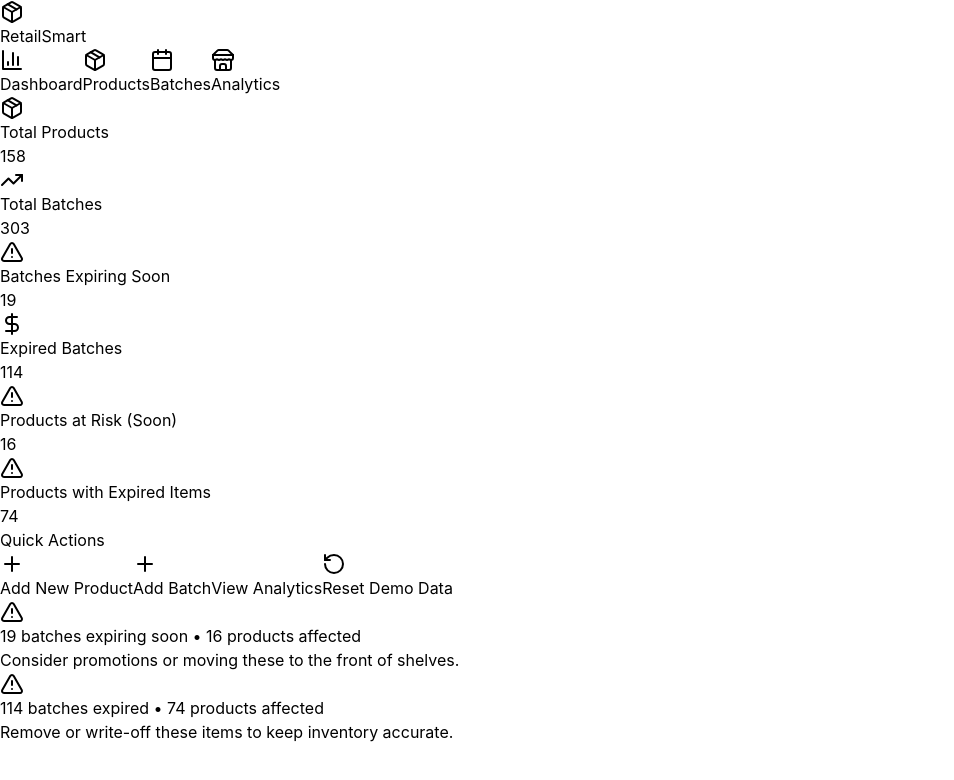
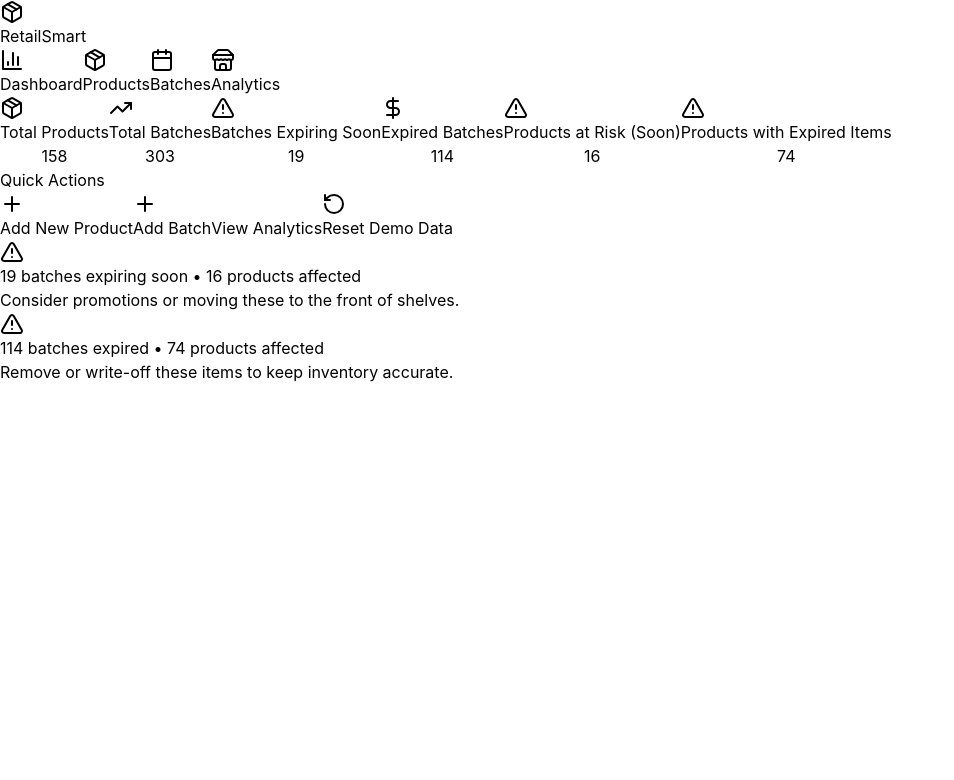
Before and after one commit to sathishlella/retailsmart-mvp, a React (Vite) app: page / in a window 1280 px wide. Shown: the top 780 px of the page, without its empty margins (0-954 px from the left). Built offline with nearby package versions, Linux system fonts and the light colour scheme; the HTML template or start-up script is replaced by a standard one.

Commit message:
Update Dashboard.jsx

```diff
--- a/src/components/Dashboard.jsx
+++ b/src/components/Dashboard.jsx
@@ -1,31 +1,43 @@
 import React from 'react'
 import { AlertTriangle, Package, TrendingUp, DollarSign, Plus, RotateCcw } from 'lucide-react'
 
-const Dashboard = ({ products, batches, onAddProduct, onAddBatch, onViewAnalytics, onResetDemoData }) => {
+const Dashboard = ({
+  products,
+  batches,
+  onAddProduct,
+  onAddBatch,
+  onViewAnalytics,
+  onResetDemoData,
+  // NEW handlers for stat-card clicks
+  onOpenAllProducts,
+  onOpenAllBatches,
+  onOpenProductsAtRiskSoon,
+  onOpenProductsWithExpired,
+  onOpenBatchesExpiringSoon,
+  onOpenBatchesExpired
+}) => {
   const daysUntil = (date) => {
     const d = new Date(date)
     const now = new Date()
     return Math.ceil((d - now) / (1000 * 60 * 60 * 24))
   }
 
-  // Batch-level
   const expiringSoonBatches = batches.filter(b => {
     const d = daysUntil(b.expiryDate)
     return d <= 7 && d > 0
   })
   const expiredBatches = batches.filter(b => daysUntil(b.expiryDate) < 0)
 
-  // Product-level risk
   const expiringSoonProductIds = new Set(expiringSoonBatches.map(b => String(b.productId)))
   const expiredProductIds = new Set(expiredBatches.map(b => String(b.productId)))
 
   const stats = [
-    { label: 'Total Products', value: products.length, icon: Package, cls: 'text-blue-600' },
-    { label: 'Total Batches', value: batches.length, icon: TrendingUp, cls: 'text-indigo-600' },
-    { label: 'Batches Expiring Soon', value: expiringSoonBatches.length, icon: AlertTriangle, cls: 'text-yellow-600' },
-    { label: 'Expired Batches', value: expiredBatches.length, icon: DollarSign, cls: 'text-red-600' },
-    { label: 'Products at Risk (Soon)', value: expiringSoonProductIds.size, icon: AlertTriangle, cls: 'text-yellow-700' },
-    { label: 'Products with Expired Items', value: expiredProductIds.size, icon: AlertTriangle, cls: 'text-red-700' },
+    { key: 'totalProducts', label: 'Total Products', value: products.length, icon: Package, cls: 'text-blue-600', onClick: onOpenAllProducts },
+    { key: 'totalBatches', label: 'Total Batches', value: batches.length, icon: TrendingUp, cls: 'text-indigo-600', onClick: onOpenAllBatches },
+    { key: 'batchesSoon', label: 'Batches Expiring Soon', value: expiringSoonBatches.length, icon: AlertTriangle, cls: 'text-yellow-600', onClick: onOpenBatchesExpiringSoon },
+    { key: 'batchesExpired', label: 'Expired Batches', value: expiredBatches.length, icon: DollarSign, cls: 'text-red-600', onClick: onOpenBatchesExpired },
+    { key: 'productsSoon', label: 'Products at Risk (Soon)', value: expiringSoonProductIds.size, icon: AlertTriangle, cls: 'text-yellow-700', onClick: onOpenProductsAtRiskSoon },
+    { key: 'productsExpired', label: 'Products with Expired Items', value: expiredProductIds.size, icon: AlertTriangle, cls: 'text-red-700', onClick: onOpenProductsWithExpired },
   ]
 
   return (
@@ -35,7 +47,12 @@
         {stats.map((stat) => {
           const Icon = stat.icon
           return (
-            <div key={stat.label} className="bg-white overflow-hidden shadow rounded-lg">
+            <button
+              key={stat.key}
+              onClick={stat.onClick}
+              className="text-left bg-white overflow-hidden shadow rounded-lg focus:outline-none focus:ring-2 focus:ring-blue-500"
+              title={`Open ${stat.label}`}
+            >
               <div className="p-5">
                 <div className="flex items-center">
                   <div className="flex-shrink-0">
@@ -49,7 +66,7 @@
                   </div>
                 </div>
               </div>
-            </div>
+            </button>
           )
         })}
       </div>
```
